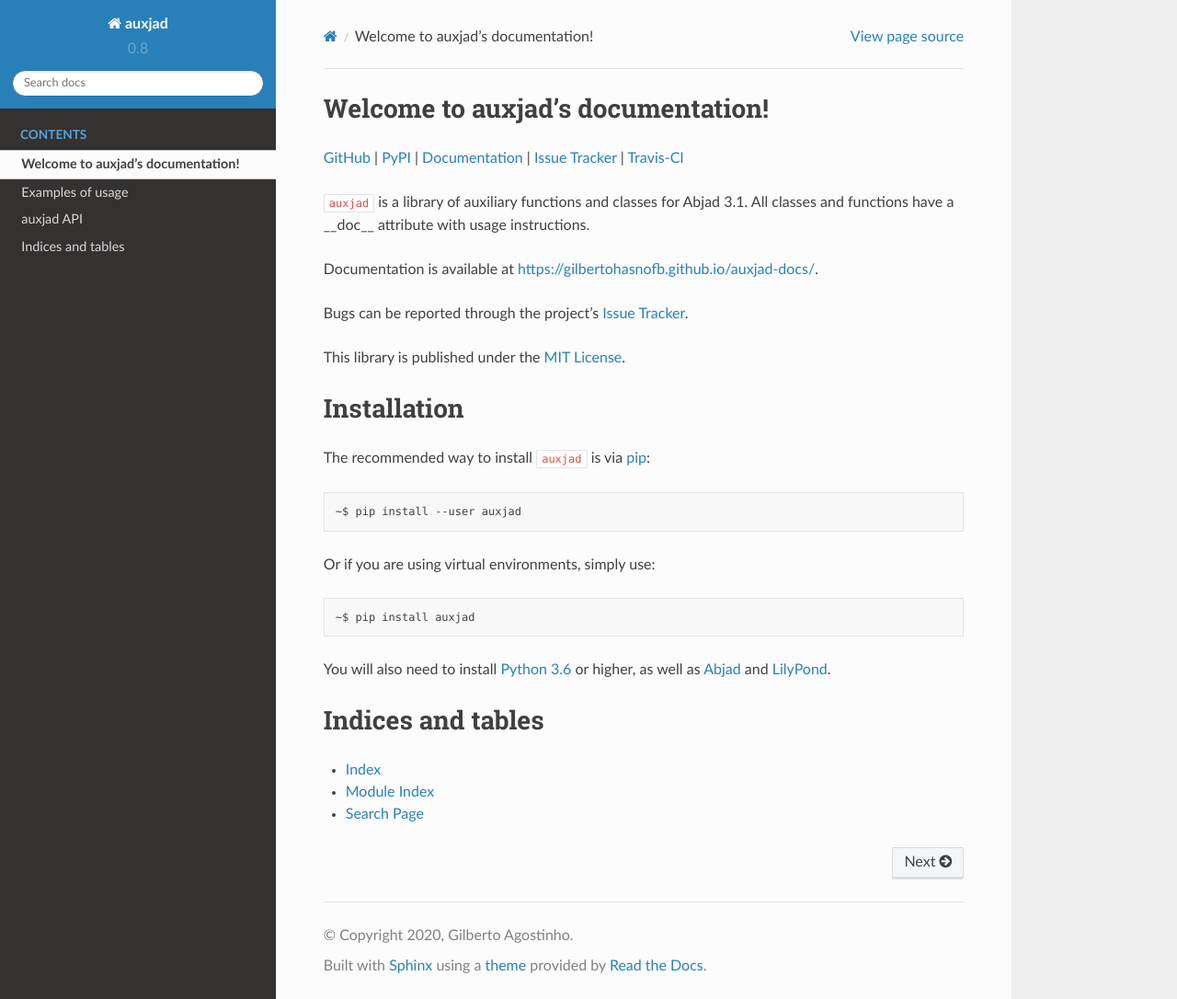
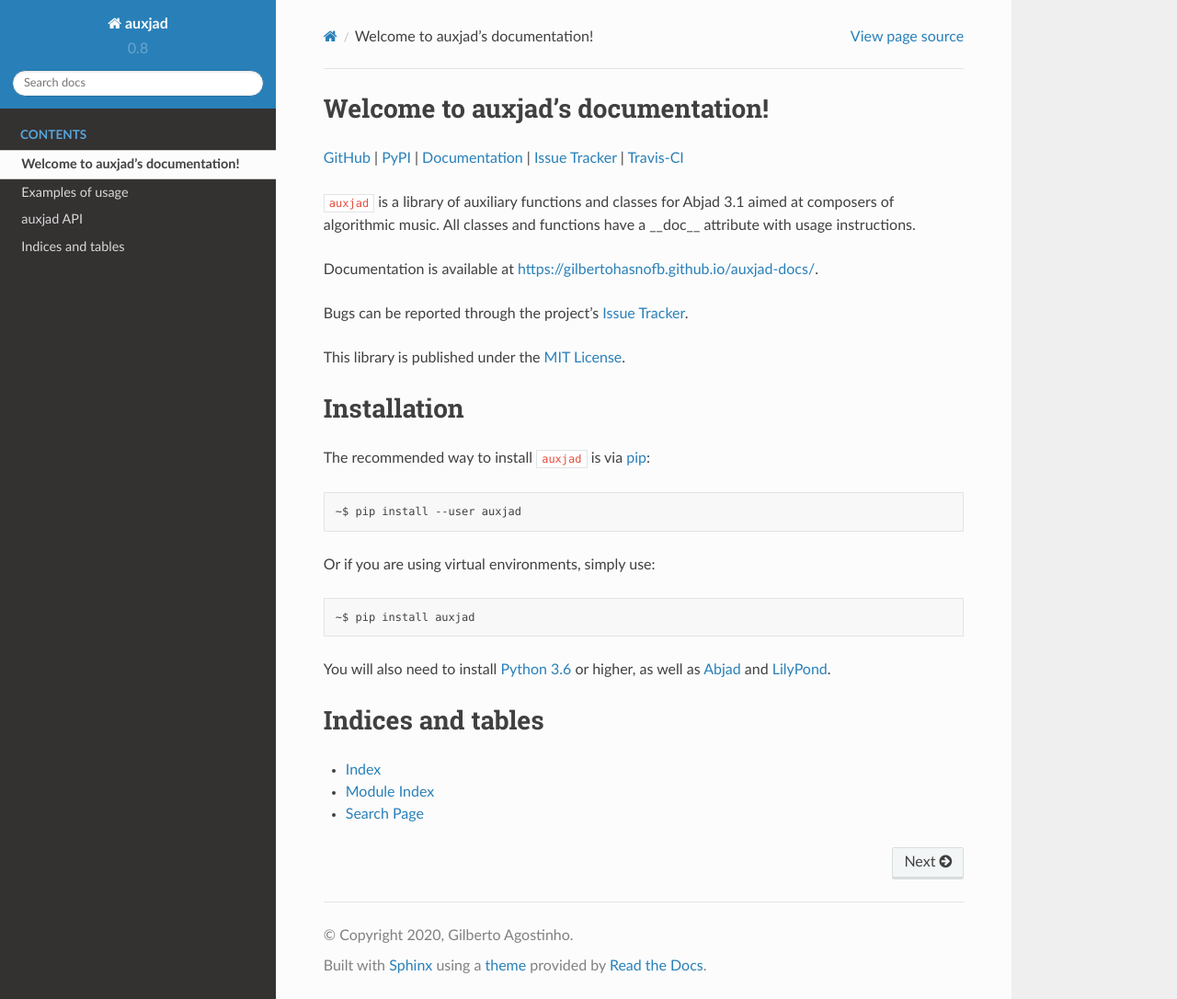
Before and after one commit to gilbertohasnofb/auxjad, a Sphinx documentation site: the page built from docs/index.rst, in a window 1280 px wide and 1086 px high. Shown: the whole window at 92% size. Built offline with Sphinx 7.4.7 and the Read the Docs theme 2.0.0, drawn with Linux system fonts in a browser that asks for light colours.

Commit message:
update description

```diff
--- a/README.rst
+++ b/README.rst
@@ -3,8 +3,9 @@
 
 |PyPI| |Build| |Python versions| |License| |Bug report| |Documentation|
 
-``auxjad`` is a library of auxiliary functions and classes for Abjad 3.1. All
-classes and functions have a __doc__ attribute with usage instructions.
+``auxjad`` is a library of auxiliary functions and classes for Abjad 3.1 aimed
+at composers of algorithmic music. All classes and functions have a __doc__
+attribute with usage instructions.
 
 Documentation is available at https://gilbertohasnofb.github.io/auxjad-docs/.
 
--- a/auxjad/__init__.py
+++ b/auxjad/__init__.py
@@ -1,8 +1,9 @@
 """auxjad
 ======
 
-``auxjad`` is a library of auxiliary functions and classes for Abjad 3.1. All
-classes and functions have a __doc__ attribute with usage instructions.
+``auxjad`` is a library of auxiliary functions and classes for Abjad 3.1 aimed
+at composers of algorithmic music. All classes and functions have a __doc__
+attribute with usage instructions.
 
 Documentation is available at https://gilbertohasnofb.github.io/auxjad-docs/.
 
--- a/docs/index.rst
+++ b/docs/index.rst
@@ -16,8 +16,9 @@
 ..  _PyPI: https://pypi.python.org/pypi/auxjad
 
 
-``auxjad`` is a library of auxiliary functions and classes for Abjad 3.1. All
-classes and functions have a __doc__ attribute with usage instructions.
+``auxjad`` is a library of auxiliary functions and classes for Abjad 3.1 aimed
+at composers of algorithmic music. All classes and functions have a __doc__
+attribute with usage instructions.
 
 Documentation is available at https://gilbertohasnofb.github.io/auxjad-docs/.
 
```
